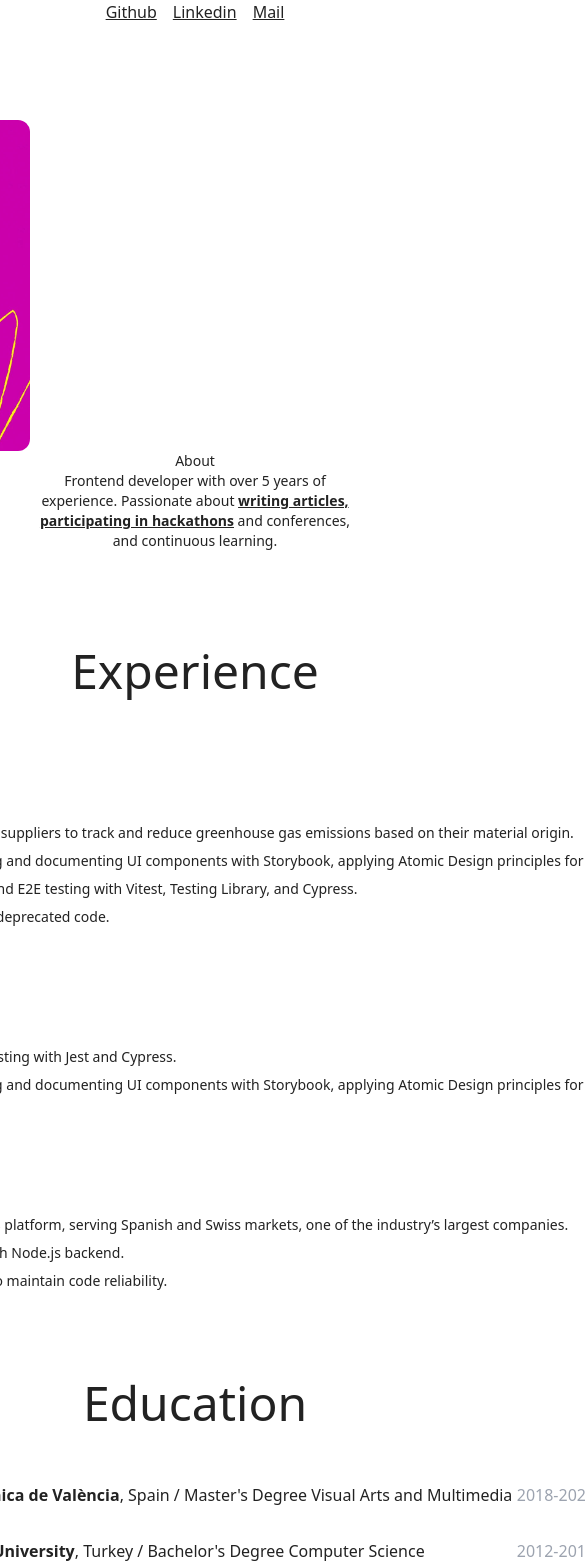
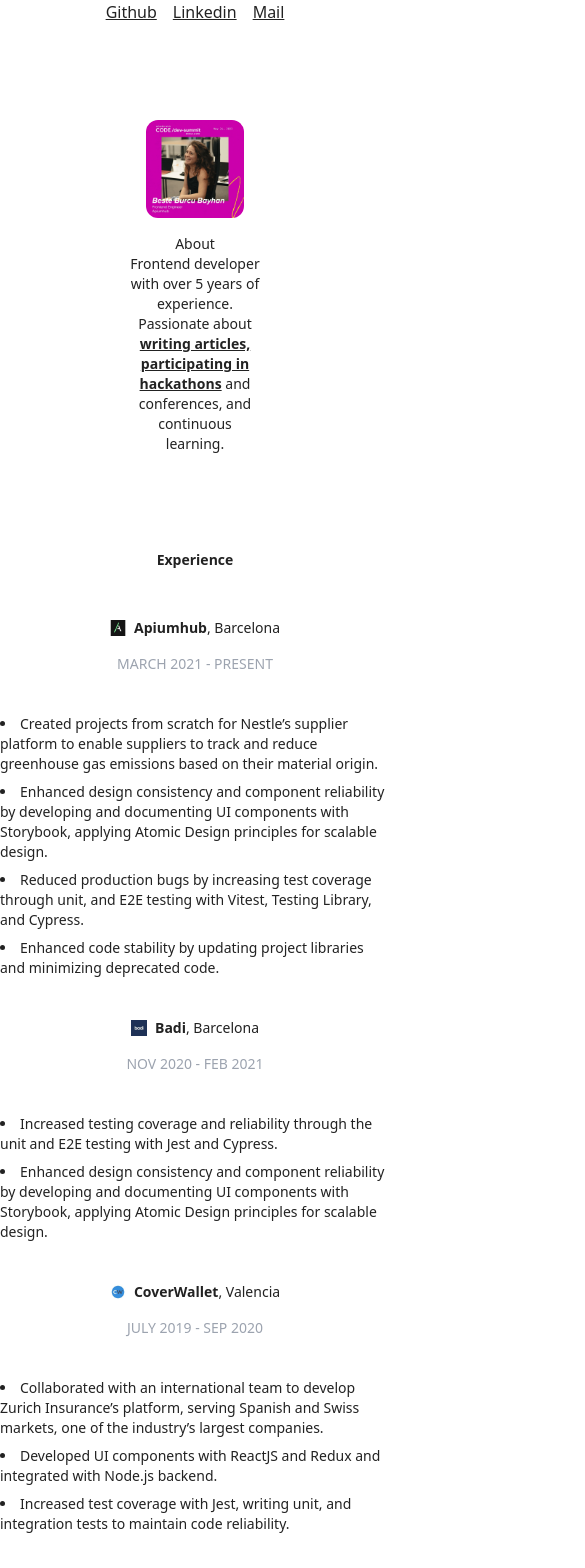
Before and after one commit to bbbayhan/svelte-ohstudio-copy, a SvelteKit app: page / in a window 390 px wide. Shown: the part 380-1948 px from the top of the page, 585 px wide, since content can reach past the window. Built offline with nearby package versions, Linux system fonts and the light colour scheme.

Commit message:
Responsiveness

```diff
--- a/src/components/about.svelte
+++ b/src/components/about.svelte
@@ -1,8 +1,11 @@
 <section
-	class="mx-auto my-24 flex flex-col items-center px-96 md:flex-row md:justify-around md:px-48"
+	class="mx-auto my-24 flex flex-col items-center gap-4 md:flex-row md:justify-around md:px-48"
 >
-	<a href="https://www.youtube.com/watch?v=W228OS-cvx8&ab_channel=WomenWhoCode" target="_blank"
-		><img class="profile w-1/3 rounded-xl md:w-2/3" alt="presentation" src="./beste-profile.webp" />
+	<a
+		href="https://www.youtube.com/watch?v=W228OS-cvx8&ab_channel=WomenWhoCode"
+		target="_blank"
+		class="flex w-full justify-center"
+		><img class="profile w-1/4 rounded-xl md:w-2/3" alt="presentation" src="./beste-profile.webp" />
 	</a>
 	<div id="about" class="about w-1/3 md:w-full md:gap-2">
 		<h2 class="text-center text-sm md:text-3xl">About</h2>
--- a/src/components/companyInfo.svelte
+++ b/src/components/companyInfo.svelte
@@ -5,9 +5,11 @@
 		iconUrl = '';
 </script>
 
-<div class="flex items-center justify-between">
+<div
+	class="flex flex-col items-center gap-4 text-sm md:flex-row md:items-center md:justify-between md:text-lg"
+>
 	<div class="flex items-center">
-		<img class="h-10 w-10" alt="company-logo" src={iconUrl} />
+		<img class="h-4 w-4 md:h-10 md:w-10" alt="company-logo" src={iconUrl} />
 		<strong class="ml-2">{name}</strong><span>{location}</span>
 	</div>
 	<span class="font-light text-gray-400">{date}</span>
--- a/src/components/education.svelte
+++ b/src/components/education.svelte
@@ -2,8 +2,8 @@
 	import CompanyInfo from './companyInfo.svelte';
 </script>
 
-<section id="education" class="mx-72 my-16 flex flex-col gap-4 px-48">
-	<h2 class="mx-72 mb-8 text-center text-5xl">Education</h2>
+<section id="education" class="mx-auto my-16 flex flex-col gap-4 md:px-48">
+	<h2 class="text-center text-sm font-bold md:text-5xl md:font-normal">Education</h2>
 	<CompanyInfo
 		name="Universitat Politècnica de València "
 		location=", Spain / Master's Degree Visual Arts and Multimedia"
--- a/src/components/experience.svelte
+++ b/src/components/experience.svelte
@@ -9,8 +9,8 @@
 	import ExperienceList from './experienceList.svelte';
 </script>
 
-<section id="experience" class="mx-auto my-16 flex flex-col gap-4 px-48">
-	<h2 class="mb-8 text-center text-5xl">Experience</h2>
+<section id="experience" class="mx-auto my-16 flex flex-col gap-4 md:px-48">
+	<h2 class="mb-8 text-center text-sm font-bold md:text-5xl md:font-normal">Experience</h2>
 	<CompanyInfo
 		name="Apiumhub"
 		location=", Barcelona"
--- a/src/components/experienceList.svelte
+++ b/src/components/experienceList.svelte
@@ -2,7 +2,7 @@
 	export let items = [];
 </script>
 
-<ul class="mx-4 my-6 list-inside list-disc space-y-2">
+<ul class="my-6 list-inside list-disc space-y-2">
 	{#each items as item}
 		<li class="text-sm font-light md:text-lg">{item}</li>
 	{/each}
--- a/src/components/footer.svelte
+++ b/src/components/footer.svelte
@@ -2,7 +2,7 @@
 	import { copyToClipboard } from '../utils';
 </script>
 
-<footer class="mb-4 mt-auto flex justify-between px-8 md:mb-8">
+<footer class="mb-4 mt-auto flex justify-between md:mb-8 md:px-16">
 	© Oli Harris 2023
 	<nav class="text-sm">
 		<a class="underline hover:text-gray-400" href="https://github.com/bbbayhan" target="_blank"
```
